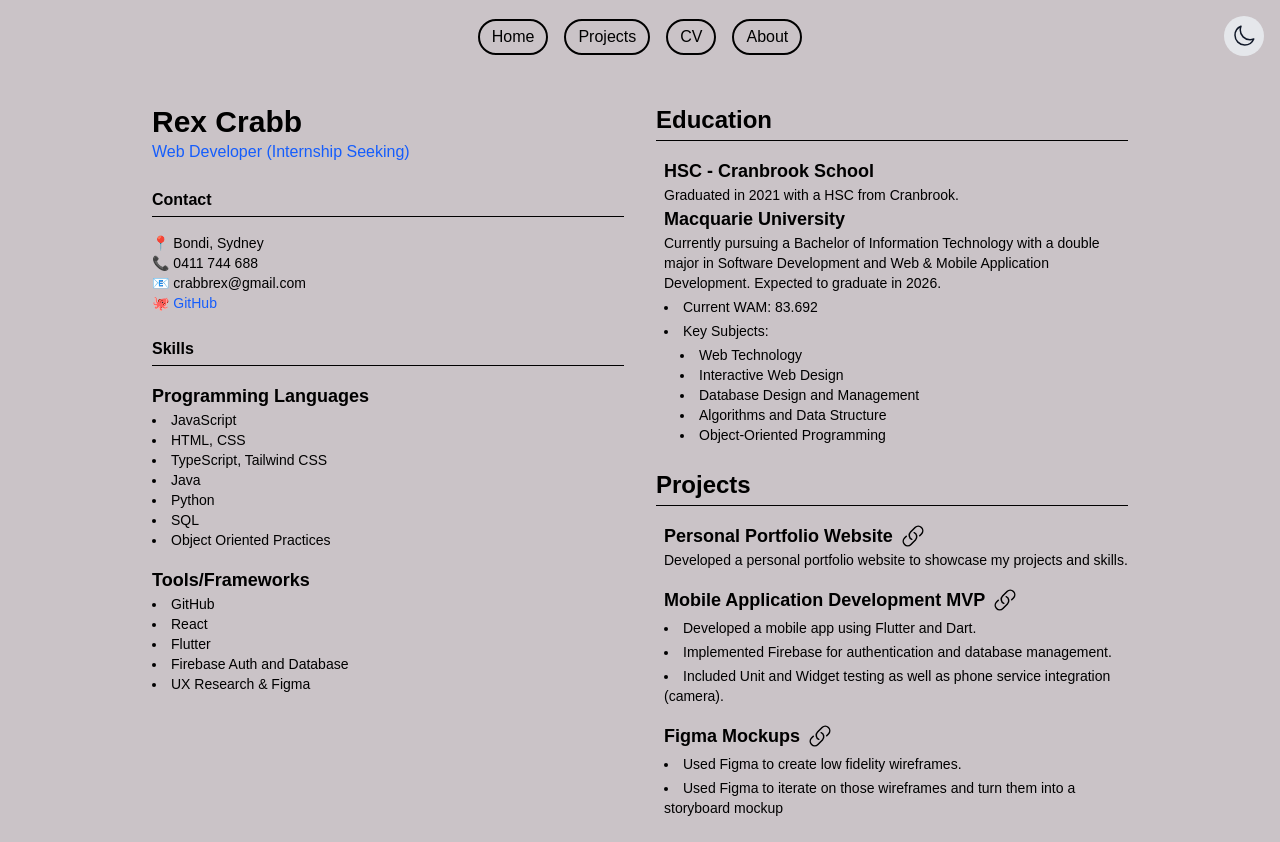
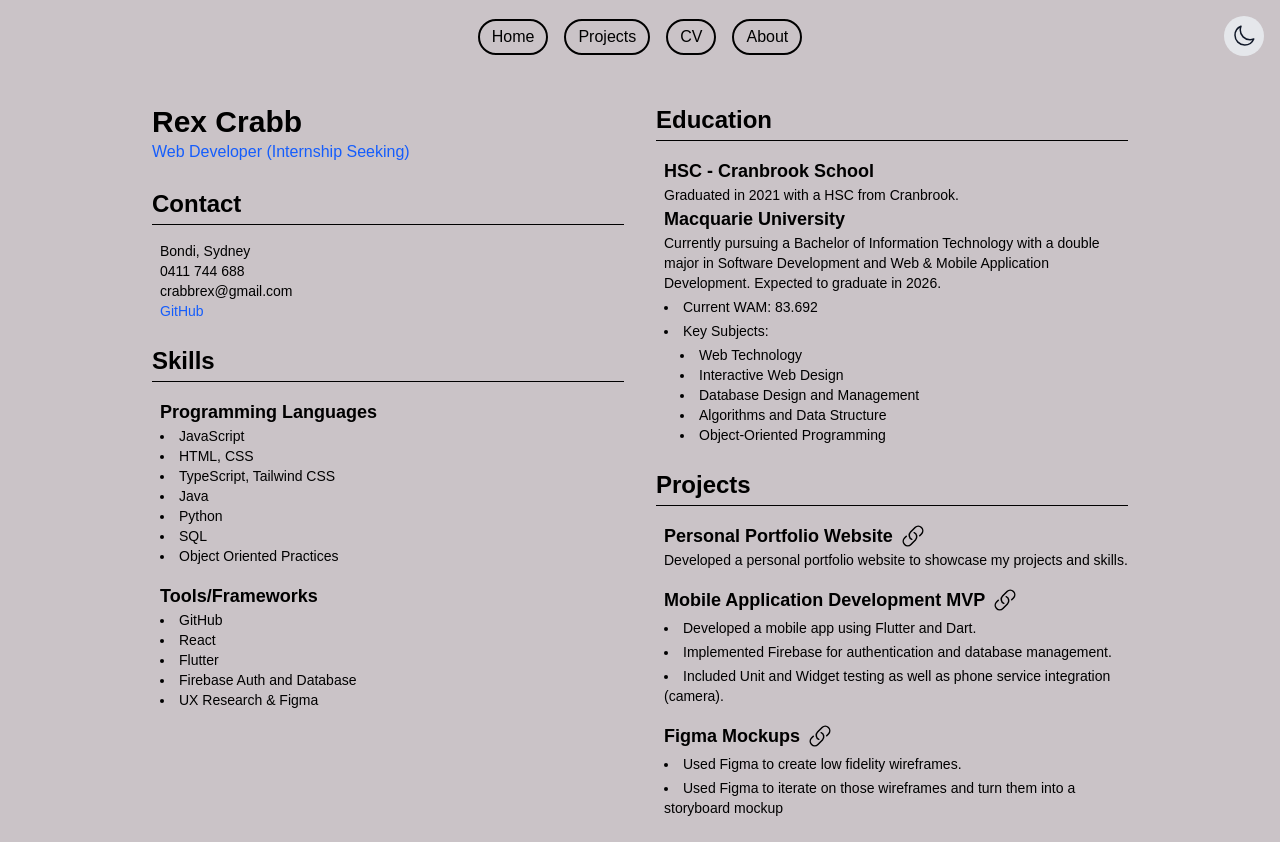
Before and after one commit to CrabbRex/my-cv-site, a Next.js app: page /cv in a window 1280 px wide. Built offline with nearby package versions, Linux system fonts and the light colour scheme.

Commit message:
Fix some css in cv.

```diff
--- a/src/app/cv/page.tsx
+++ b/src/app/cv/page.tsx
@@ -14,17 +14,17 @@ const cv = () => {
               <p className="text-blue-600 dark:text-blue-400">Web Developer (Internship Seeking)</p>
             </div>
             <div className="space-y-4">
-              <h2 className="font-semibold border-b pb-1">Contact</h2>
-              <ul className="text-sm">
-                <li>📍 Bondi, Sydney</li>
-                <li>📞 0411 744 688</li>
-                <li>📧 crabbrex@gmail.com</li>
-                <li>🐙 <a href="https://github.com/CrabbRex" className="text-blue-600">GitHub</a></li>
+              <h2 className="text-2xl font-semibold border-b pb-1">Contact</h2>
+              <ul className="ml-2 text-sm">
+                <li>Bondi, Sydney</li>
+                <li>0411 744 688</li>
+                <li>crabbrex@gmail.com</li>
+                <li><a href="https://github.com/CrabbRex" className="text-blue-600">GitHub</a></li>
               </ul>
             </div>
             <section className="space-y-4">
-              <h2 className="font-semibold border-b pb-1">Skills</h2>
-              <section>
+              <h2 className="text-2xl font-semibold border-b pb-1">Skills</h2>
+              <section className="ml-2">
                 <h3 className="text-lg font-semibold">Programming Languages</h3>
                 <ul className="list-disc list-inside text-sm">
                   <li>JavaScript</li>
@@ -36,7 +36,7 @@ const cv = () => {
                   <li>Object Oriented Practices</li>
                 </ul>
               </section>
-              <section>
+              <section className="ml-2">
                 <h3 className="text-lg font-semibold">Tools/Frameworks</h3>
                 <ul className="list-disc list-inside text-sm">
                   <li>GitHub</li>
```
